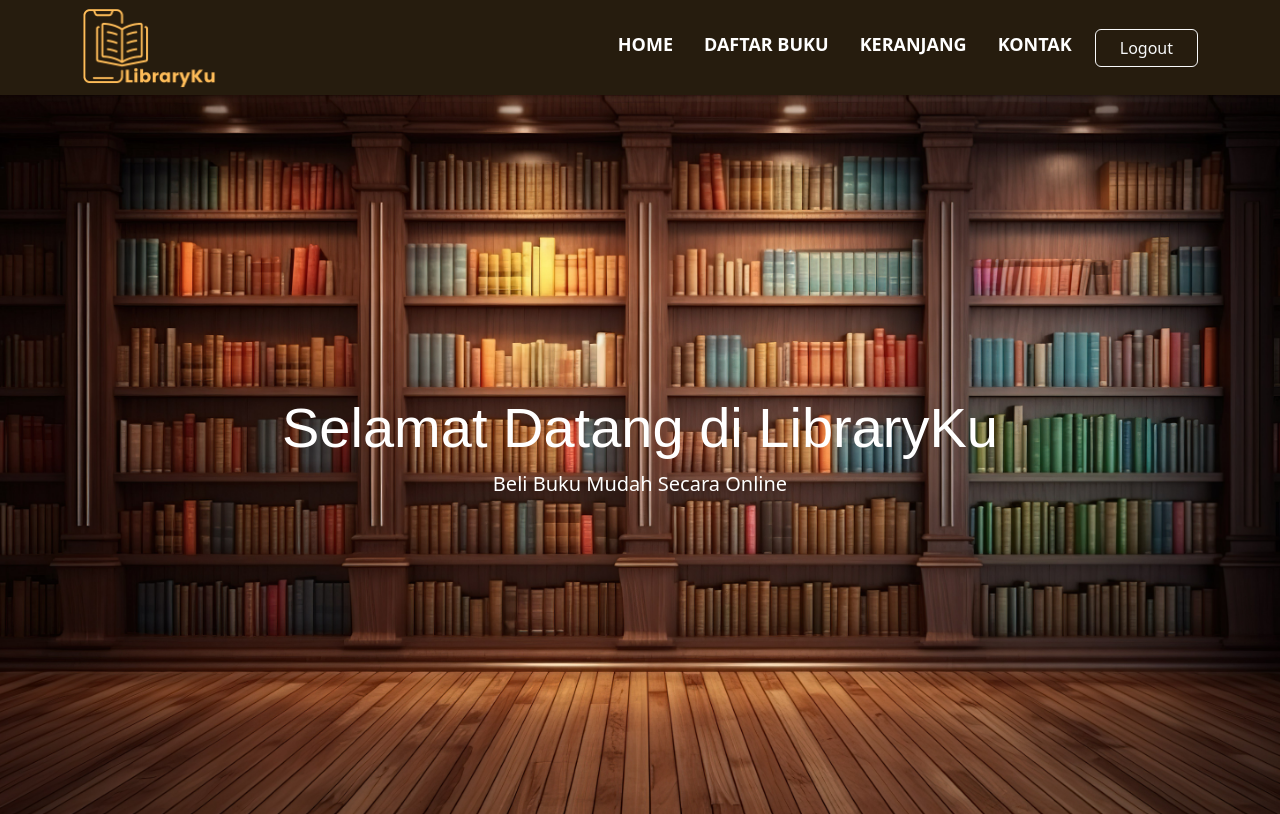
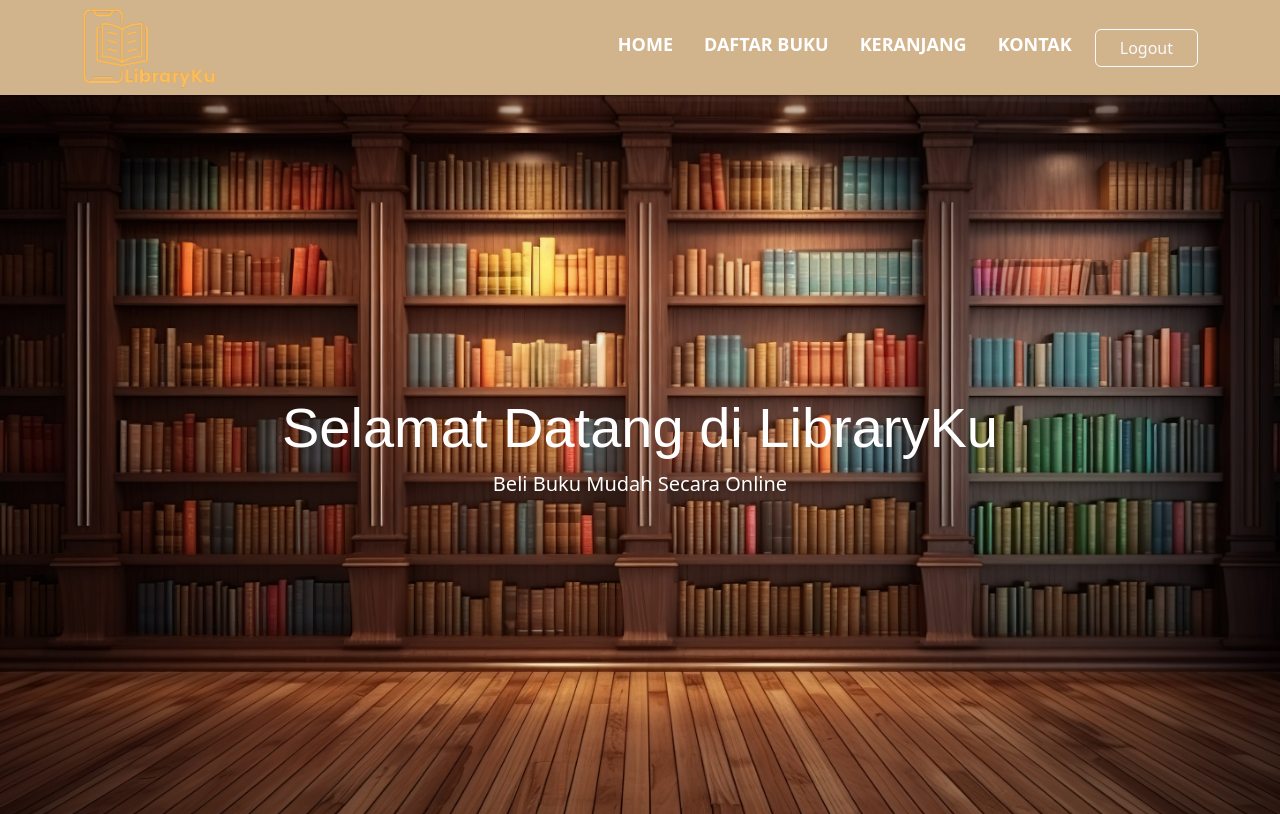
Before and after one commit to nzzzztx/finalproject, a Python web app: template templates/homevisitor.html in a window 1280 px wide. Shown: the top 814 px of the page. Run offline with Jinja, Linux system fonts and the light colour scheme; the template is opened without the code that fills it, so the values that code supplies are empty.

Commit message:
Update homevisitor.html

```diff
--- a/templates/homevisitor.html
+++ b/templates/homevisitor.html
@@ -8,11 +8,12 @@
     <link rel="stylesheet" href="https://cdn.jsdelivr.net/npm/bootstrap@5.3.2/dist/css/bootstrap.min.css" />
     <link rel="stylesheet" href="https://cdn.jsdelivr.net/npm/bootstrap-icons@1.11.1/font/bootstrap-icons.css" />
     <link rel="stylesheet" href="static/homevisitor.css" />
+
 </head>
 
 <body style="background-color: #564732;">
     <!-- Navbar -->
-    <nav class="navbar navbar-expand-lg navbar-light" style="background-color: #261c0e;">
+    <nav class="navbar navbar-expand-lg navbar-light">
         <div class="container">
             <!-- Add your logo here -->
             <a class="navbar-brand mr-auto" href="#"><img src="/static/logolibraryku.png" alt="Logo"
@@ -76,7 +77,7 @@
         </div>
     </section>
     <!-- Ulasan Section -->
-    <section id="ulasan" class="bg-light py-5">
+    <section id="ulasan" style="background-color: #dcdcdc;" class="bg-light py-5">
         <div class="container">
             <div class="row">
                 <div class="col-md-12">
@@ -110,6 +111,7 @@
         </div>
     </section>
     <!-- Akhir Ulasan Section -->
+
 
     <!-- section komentar -->
     <div class="row">
```
